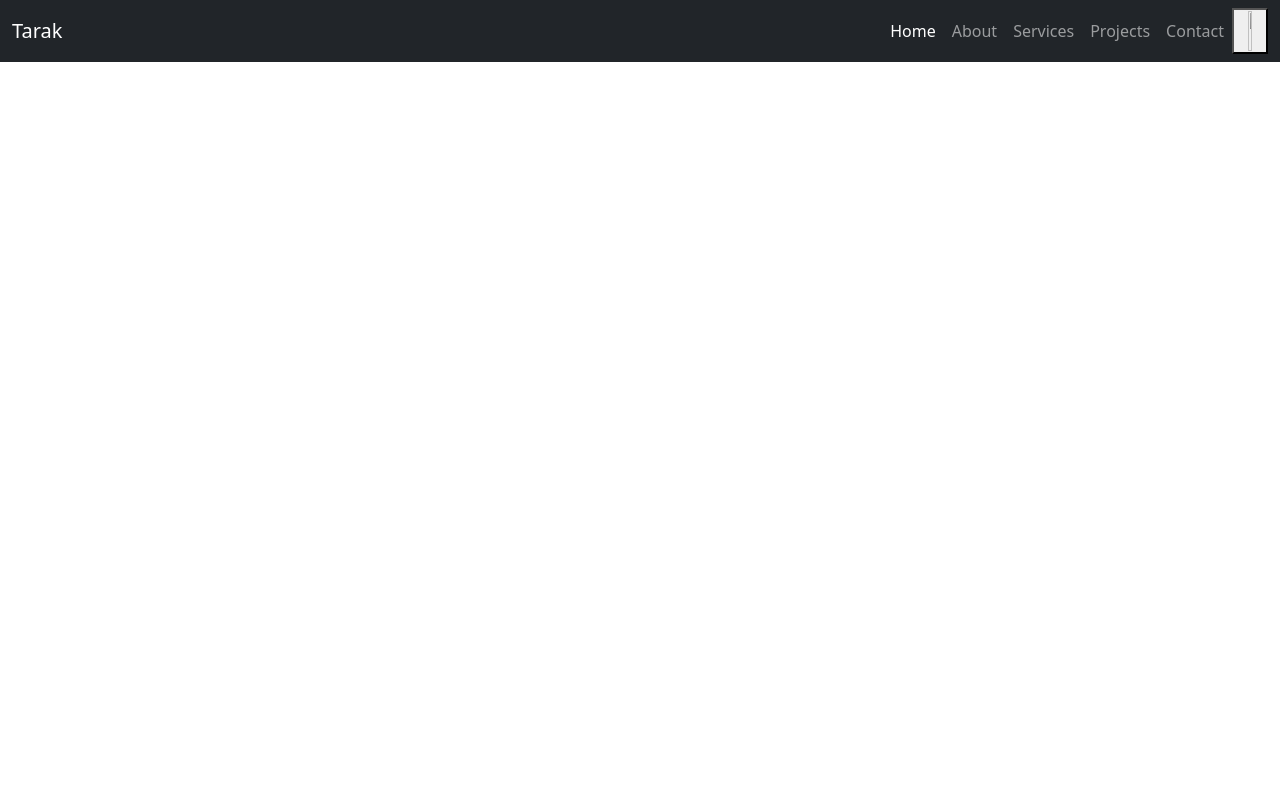
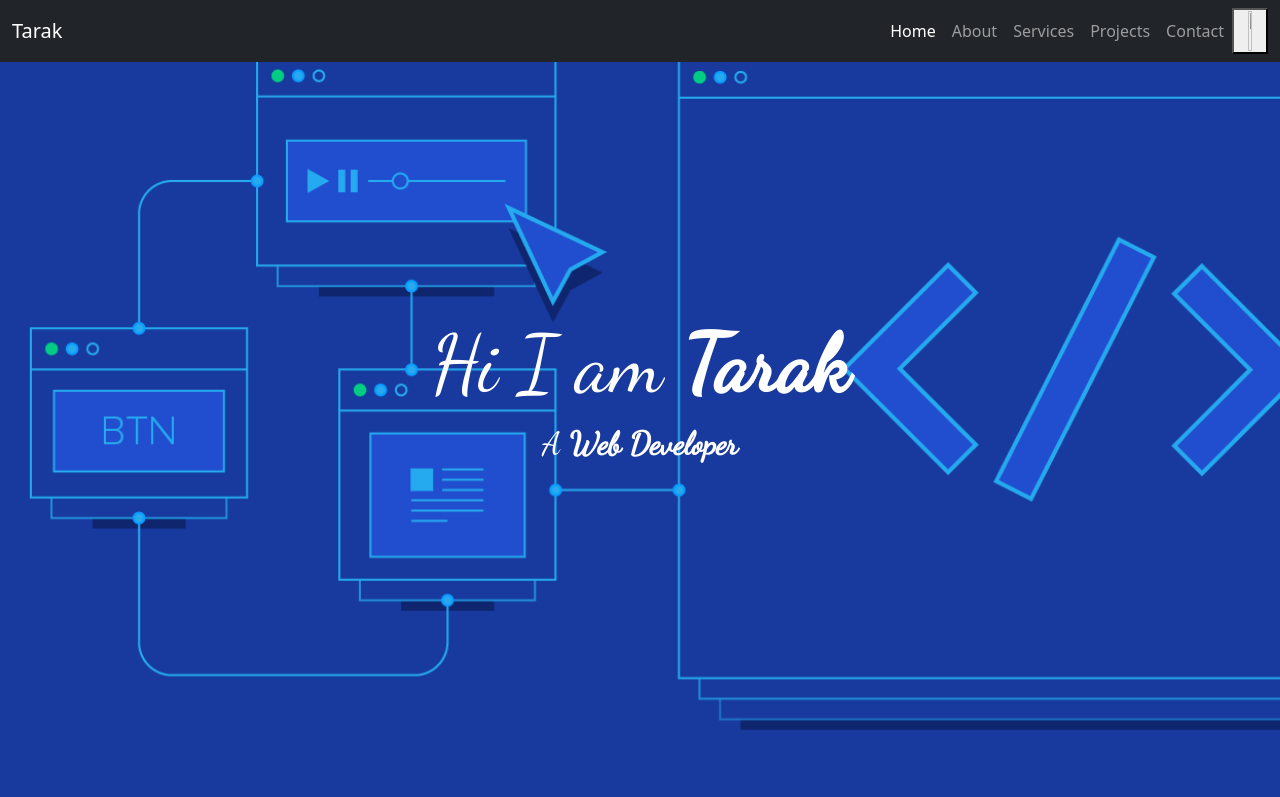
Before and after one commit to Bandi-stack/portfolio, a plain HTML site: page index.html in a window 1280 px wide. Shown: the top 797 px of the page. Drawn offline with nearby package versions, Linux system fonts and the light colour scheme.

Commit message:
Update styles.css

```diff
--- a/styles.css
+++ b/styles.css
@@ -14,7 +14,7 @@ body{
 
 .bannerimg{
   height:100vh;
-  background: url("images/bgindex.png");
+  background: url("bgindex.png");
   background-size:cover;
   position: relative;
 }
```
